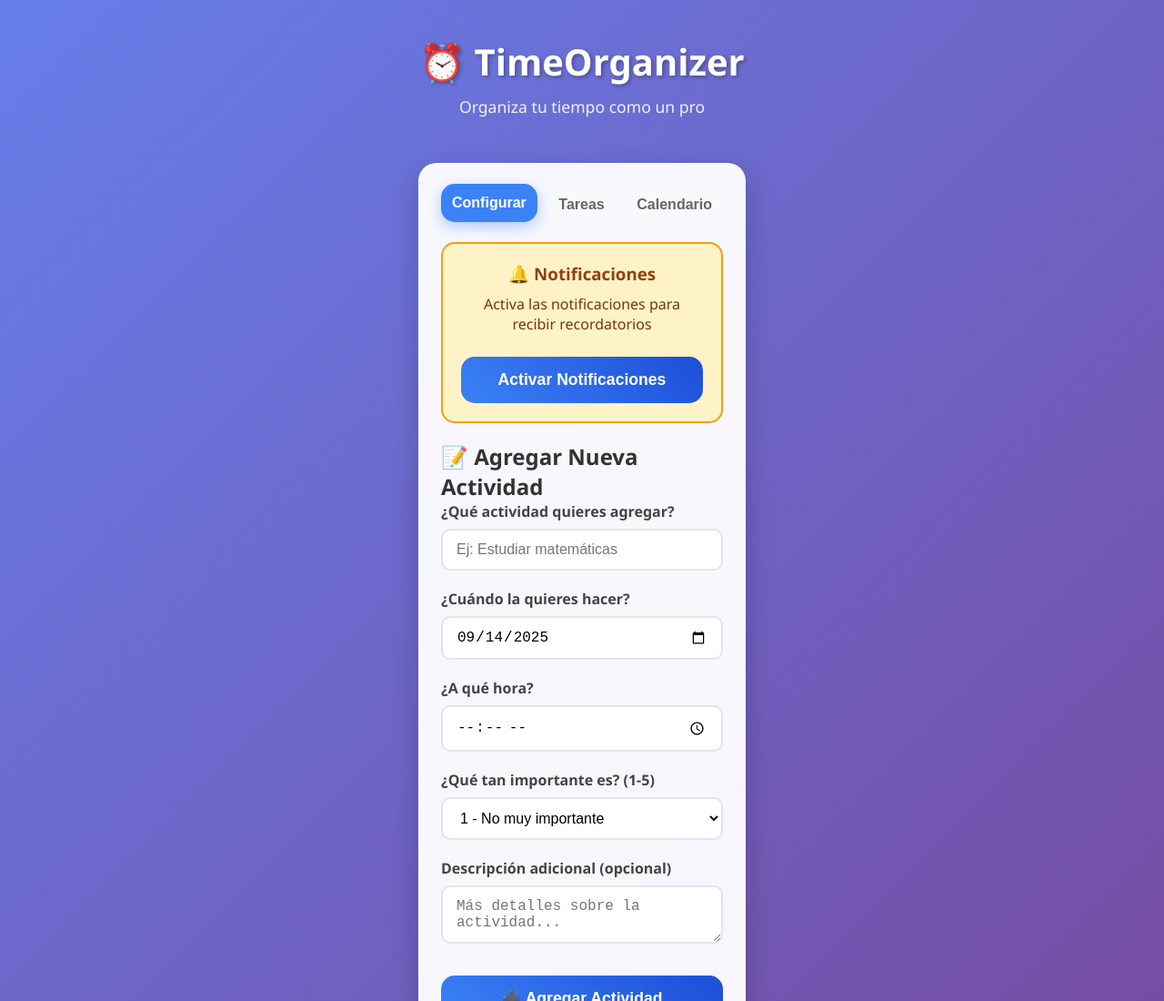
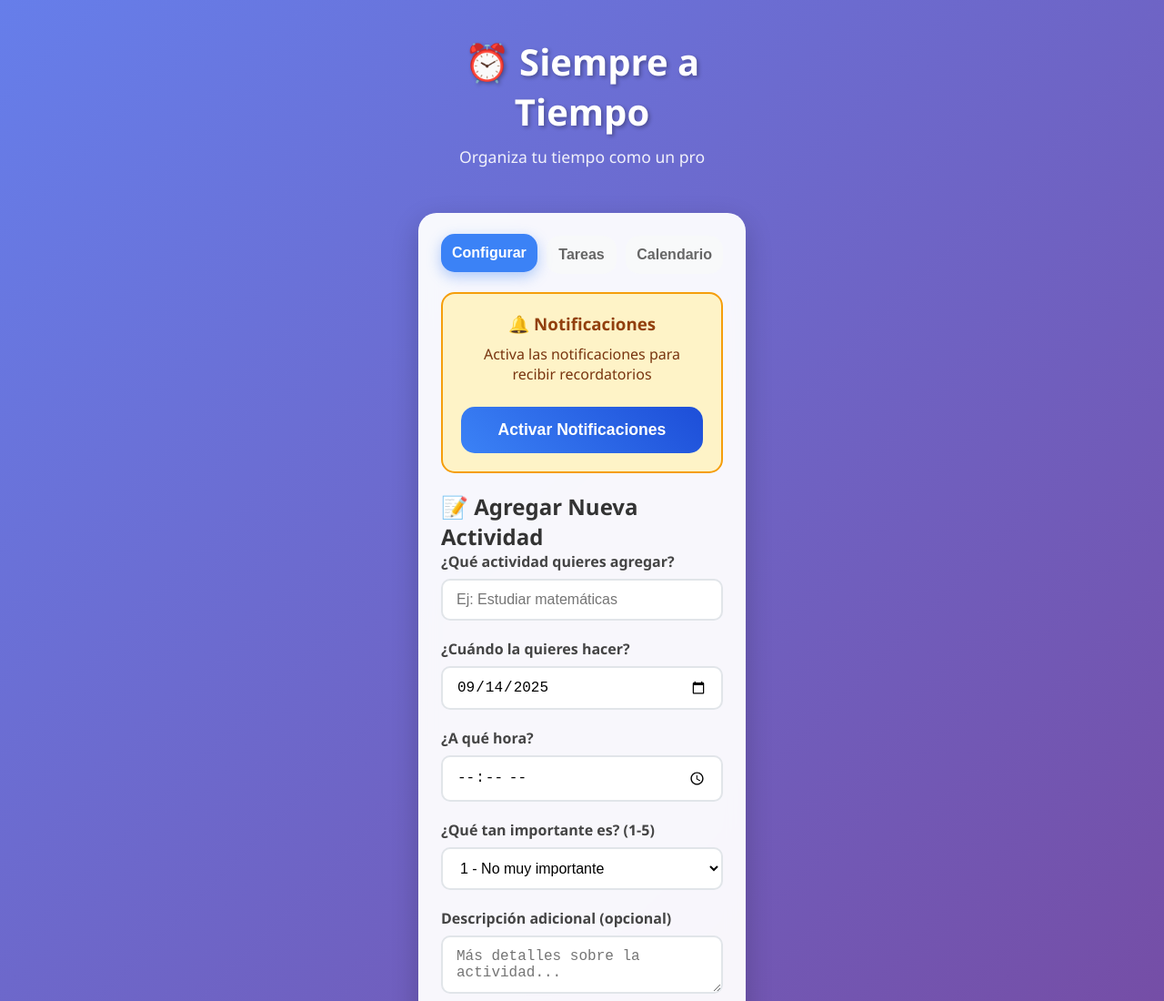
Before and after one commit to jhas972/siempre-a-tiempo, a plain HTML site: page index.html in a window 1280 px wide. Shown: the top 1100 px of the page at 91% size. Drawn offline with Linux system fonts and the light colour scheme.

Commit message:
Update and rename time_organizer_app.html to index.html

```diff
--- a/time_organizer_app.html
+++ b/index.html
@@ -3,7 +3,7 @@
 <head>
     <meta charset="UTF-8">
     <meta name="viewport" content="width=device-width, initial-scale=1.0">
-    <title>TimeOrganizer</title>
+    <title>Siempre a Tiempo</title>
     <link rel="manifest" href="data:application/json;base64,eyJuYW1lIjoiVGltZU9yZ2FuaXplciIsInNob3J0X25hbWUiOiJUaW1lT3JnIiwic3RhcnRfdXJsIjoiLyIsImRpc3BsYXkiOiJzdGFuZGFsb25lIiwiYmFja2dyb3VuZF9jb2xvciI6IiMxZTI5M2IiLCJ0aGVtZV9jb2xvciI6IiMzYjgyZjYifQ==">
     <style>
         * {
@@ -288,7 +288,7 @@
 <body>
     <div class="container">
         <div class="header">
-            <h1>⏰ TimeOrganizer</h1>
+            <h1>⏰ Siempre a Tiempo</h1>
             <p>Organiza tu tiempo como un pro</p>
         </div>
 
```
